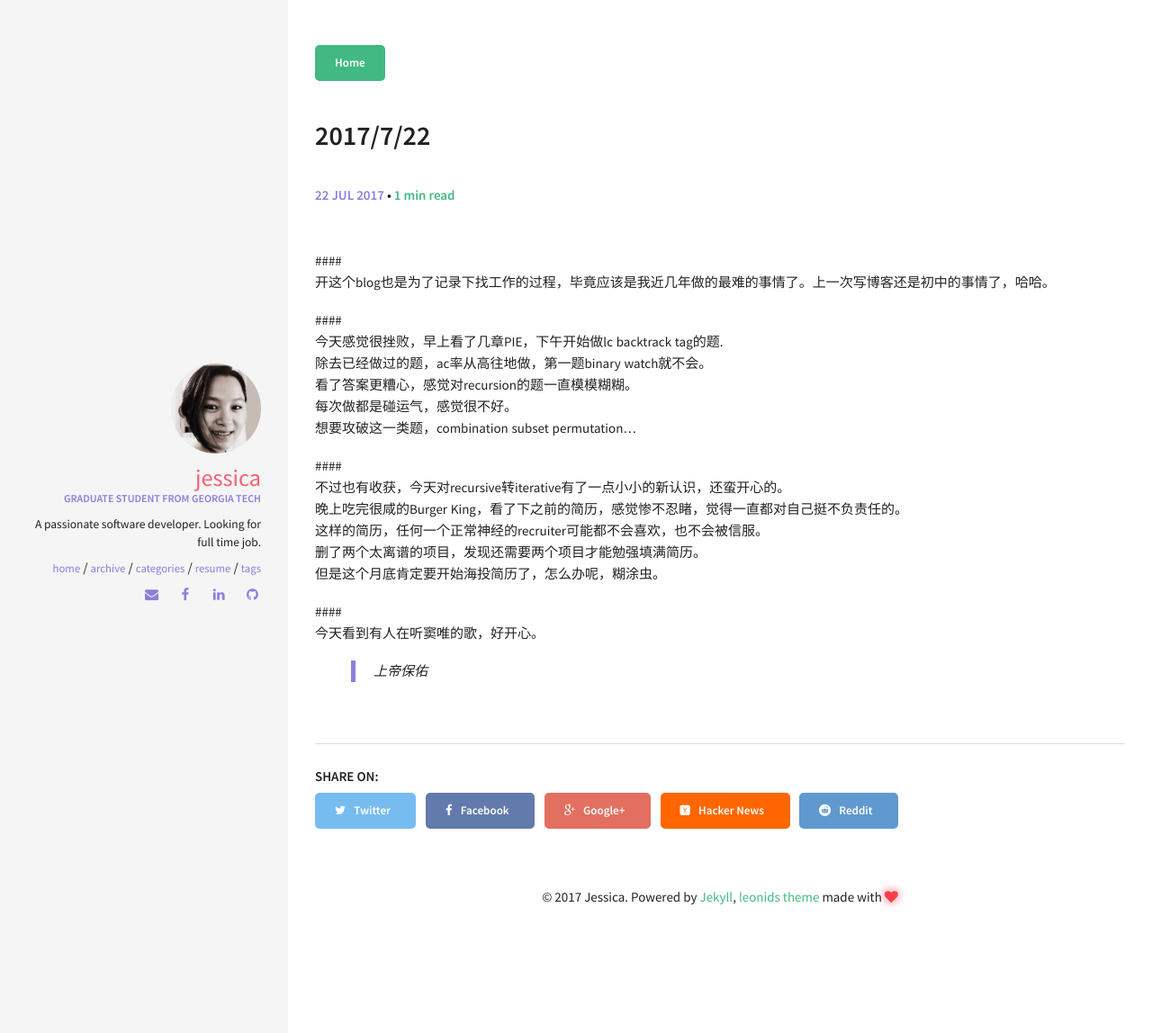
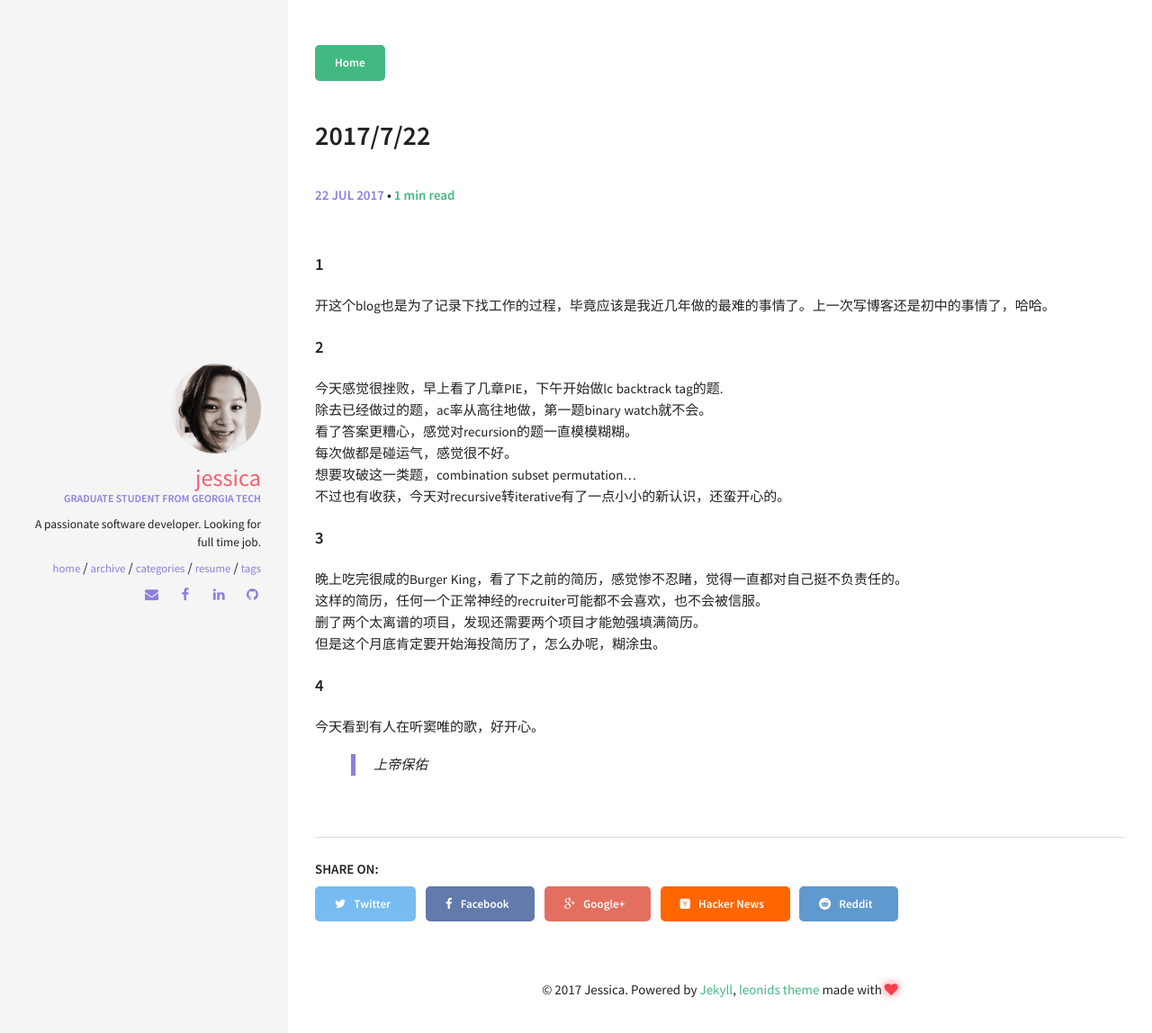
Before and after one commit to WxFang/wxfang.github.io, a Jekyll site: the page built from _posts/2017-07-22-thoughts.md, in a window 1280 px wide. Shown: the top 1148 px of the page at 90% size. Built offline with Jekyll 4.4.1, drawn with Linux system fonts in a browser that asks for light colours; comment, search, counter and statistics services are not loaded.

Commit message:
change format

```diff
--- a/_posts/2017-07-22-thoughts.md
+++ b/_posts/2017-07-22-thoughts.md
@@ -8,24 +8,24 @@ comments: true
 toc: true
 ---
 
-####
+#### 1
 开这个blog也是为了记录下找工作的过程，毕竟应该是我近几年做的最难的事情了。上一次写博客还是初中的事情了，哈哈。
 
-####
+#### 2
 今天感觉很挫败，早上看了几章PIE，下午开始做lc backtrack tag的题.
 除去已经做过的题，ac率从高往地做，第一题binary watch就不会。
 看了答案更糟心，感觉对recursion的题一直模模糊糊。
 每次做都是碰运气，感觉很不好。
 想要攻破这一类题，combination subset permutation...
+不过也有收获，今天对recursive转iterative有了一点小小的新认识，还蛮开心的。
 
-####
-不过也有收获，今天对recursive转iterative有了一点小小的新认识，还蛮开心的。
+#### 3
 晚上吃完很咸的Burger King，看了下之前的简历，感觉惨不忍睹，觉得一直都对自己挺不负责任的。
 这样的简历，任何一个正常神经的recruiter可能都不会喜欢，也不会被信服。
 删了两个太离谱的项目，发现还需要两个项目才能勉强填满简历。
 但是这个月底肯定要开始海投简历了，怎么办呢，糊涂虫。
 
-####
+#### 4
 今天看到有人在听窦唯的歌，好开心。
 
 > 上帝保佑
```
